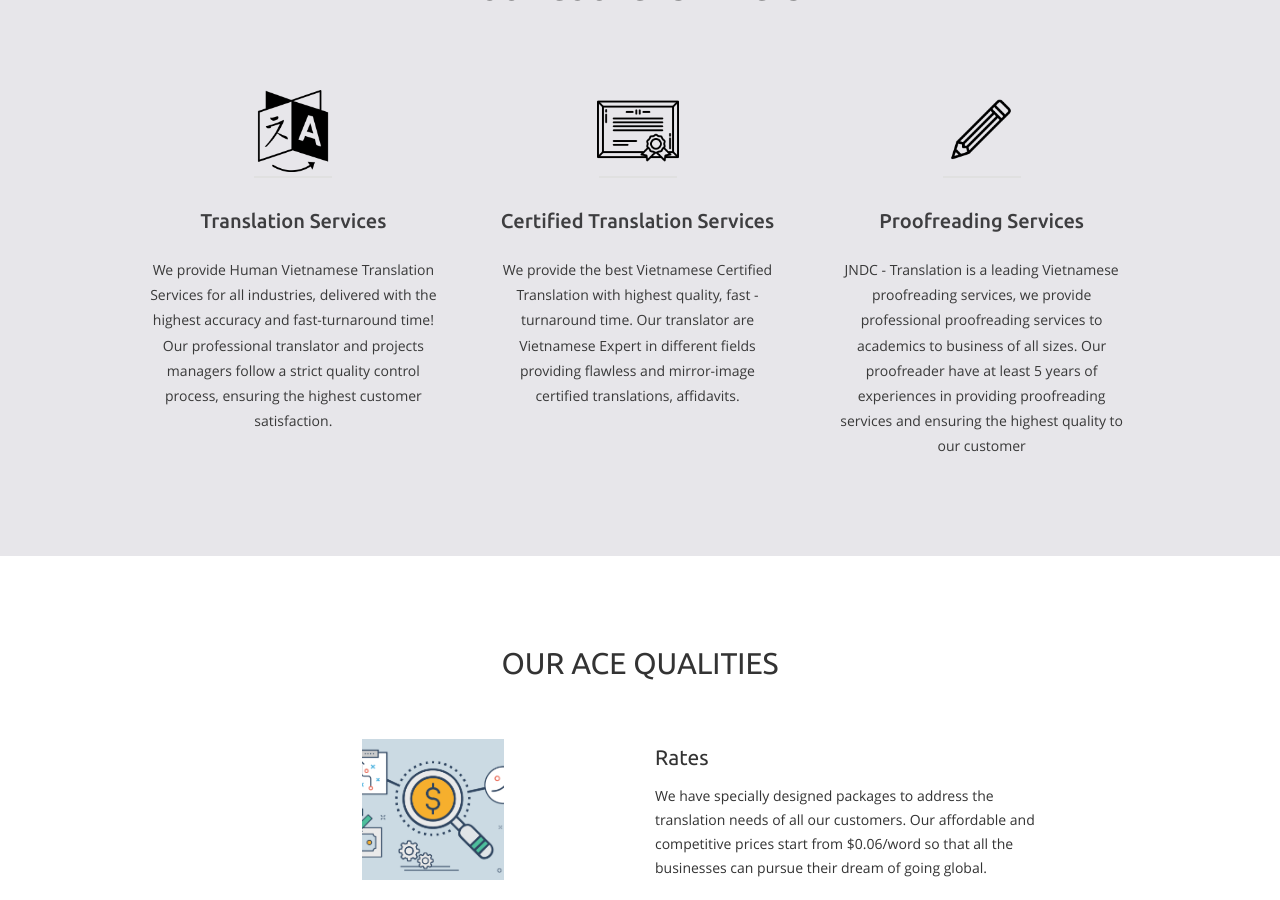
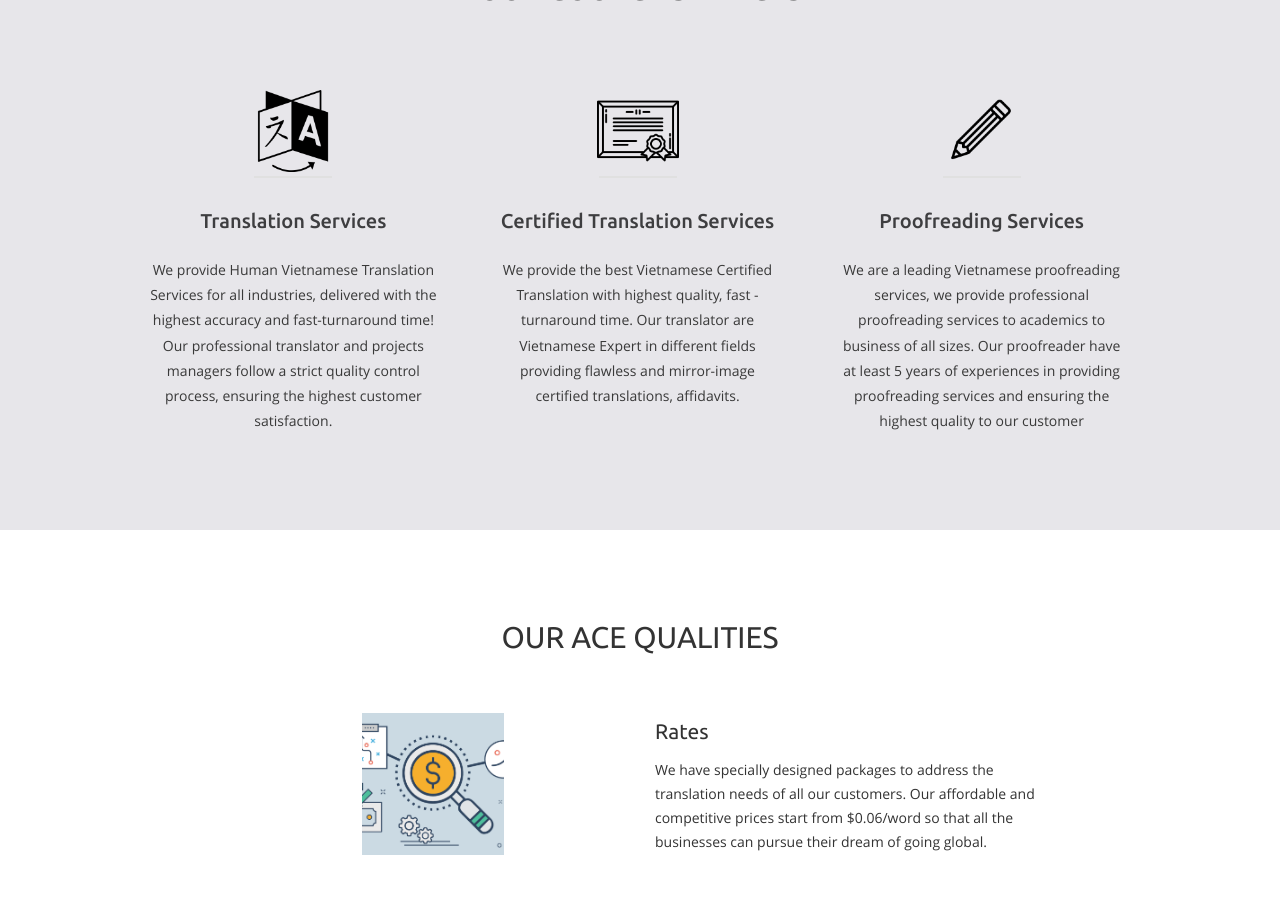
Before and after one commit to jndctranslation/landing_page, a Jekyll site: the page built from pages/home.md, in a window 1280 px wide and 900 px high, scrolled down 756 px. Built offline with Jekyll 4.4.1, drawn with Linux system fonts in a browser that asks for light colours.

Commit message:
Update Website Pages “home_page_information”

```diff
--- a/_data/pages/home.yml
+++ b/_data/pages/home.yml
@@ -24,11 +24,10 @@ block_2:
       title: Certified Translation Services
     - icon: /assets/images/upload/pencil-icon-png-16.png
       text: >-
-        JNDC - Translation is a leading Vietnamese proofreading services, we
-        provide professional proofreading services to academics to business of
-        all sizes. Our proofreader have at least 5 years of experiences in
-        providing proofreading services and ensuring the highest quality to our
-        customer
+        We are a leading Vietnamese proofreading services, we provide
+        professional proofreading services to academics to business of all
+        sizes. Our proofreader have at least 5 years of experiences in providing
+        proofreading services and ensuring the highest quality to our customer
       title: Proofreading Services
   text: ''
   title: OUR COURCE SERVICES
```
